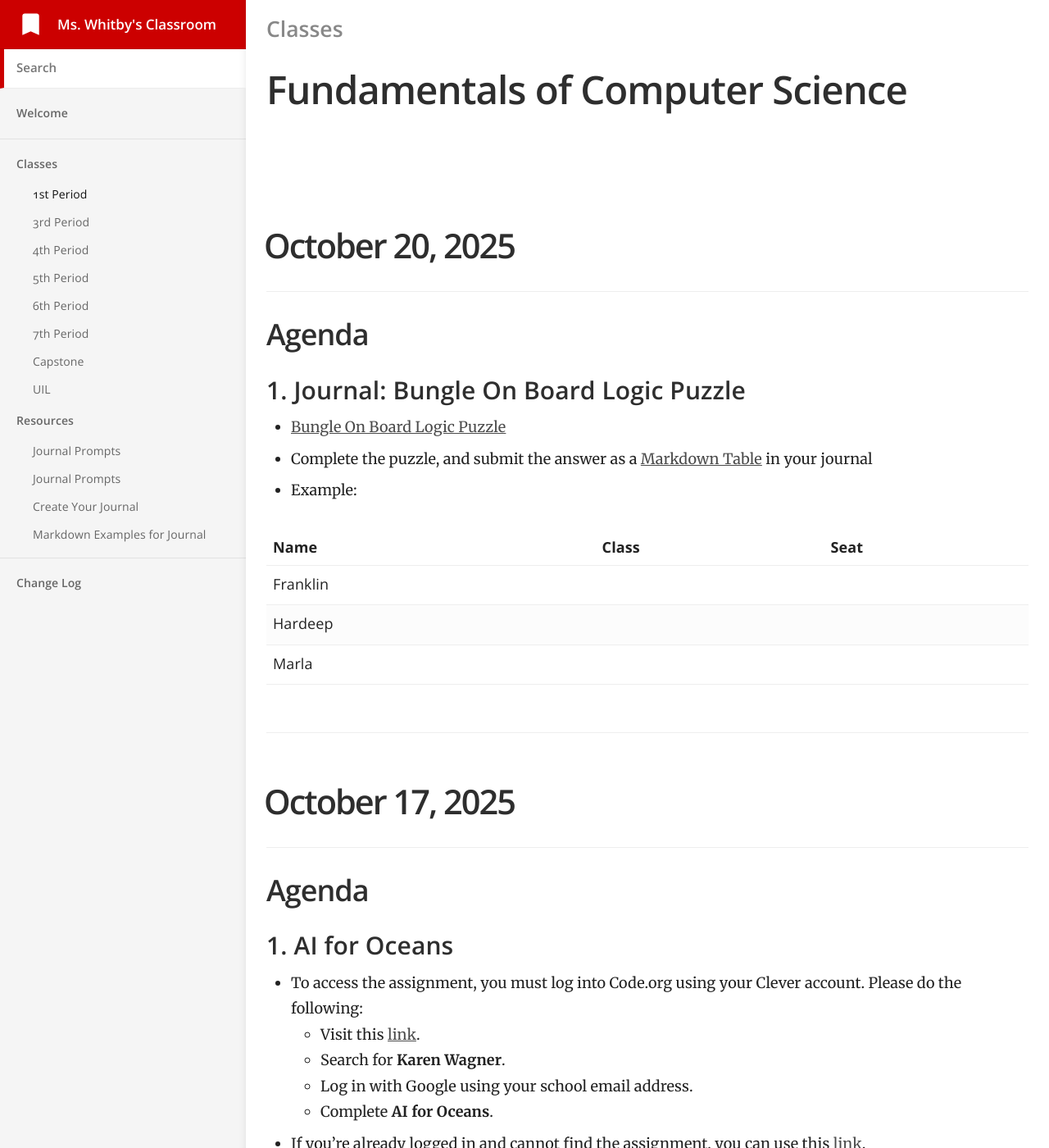
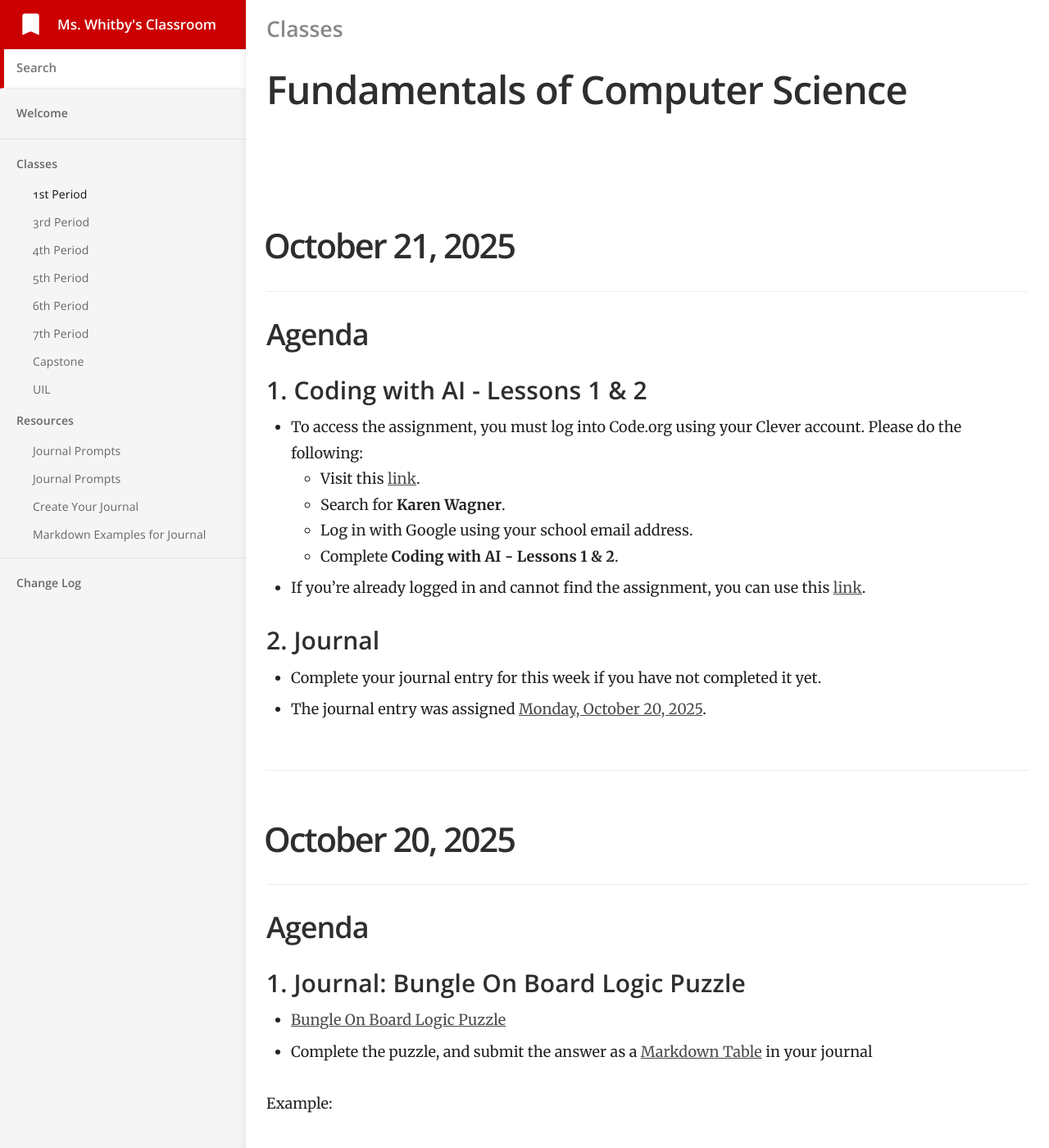
Before and after one commit to mswhitby/classroom, a Jekyll site: the page built from _docs/classes/1st.md, in a window 1280 px wide and 1400 px high. Shown: the whole window at 82% size. Built offline with Jekyll 4.4.1, drawn with Linux system fonts in a browser that asks for light colours.

Commit message:
Updated lesson

```diff
--- a/_docs/classes/1st.md
+++ b/_docs/classes/1st.md
@@ -4,6 +4,27 @@ subtitle: Fundamentals of Computer Science
 category: Classes
 order: 1
 ---
+
+# October 21, 2025
+
+## Agenda
+
+### 1. Coding with AI - Lessons 1 & 2
+
+- To access the assignment, you must log into Code.org using your Clever account. Please do the following:
+    - Visit this [link](https://clever.com/oauth/district-picker?client_id=2f27405716644a951b23&redirect_uri=https%3A%2F%2Fstudio.code.org%2Fusers%2Fauth%2Fclever%2Fcallback&response_type=code&state=ede33ff61289cf32708a0f54079cdd23e31d0b0a02b0e0e8).
+    - Search for **Karen Wagner**.
+    - Log in with Google using your school email address.
+    - Complete **Coding with AI - Lessons 1 & 2**.
+
+- If you're already logged in and cannot find the assignment, you can use this [link](https://studio.code.org/courses/coding-with-ai).
+
+### 2. Journal
+
+- Complete your journal entry for this week if you have not completed it yet.
+- The journal entry was assigned [Monday, October 20, 2025](https://github.com/mswhitby/WHSTechNotes/blob/main/journal.md#october-20-2025).
+
+----
 
 # October 20, 2025
 
@@ -13,7 +34,8 @@ order: 1
 
 - [Bungle On Board Logic Puzzle](https://daydreampuzzles.com/logic-puzzles/bungle-on-board/)
 - Complete the puzzle, and submit the answer as a [Markdown Table](https://www.markdownguide.org/extended-syntax/#tables) in your journal
-- Example:
+
+Example:
 
 | Name     | Class | Seat |
 | :------- | :---- | :--- |
```
